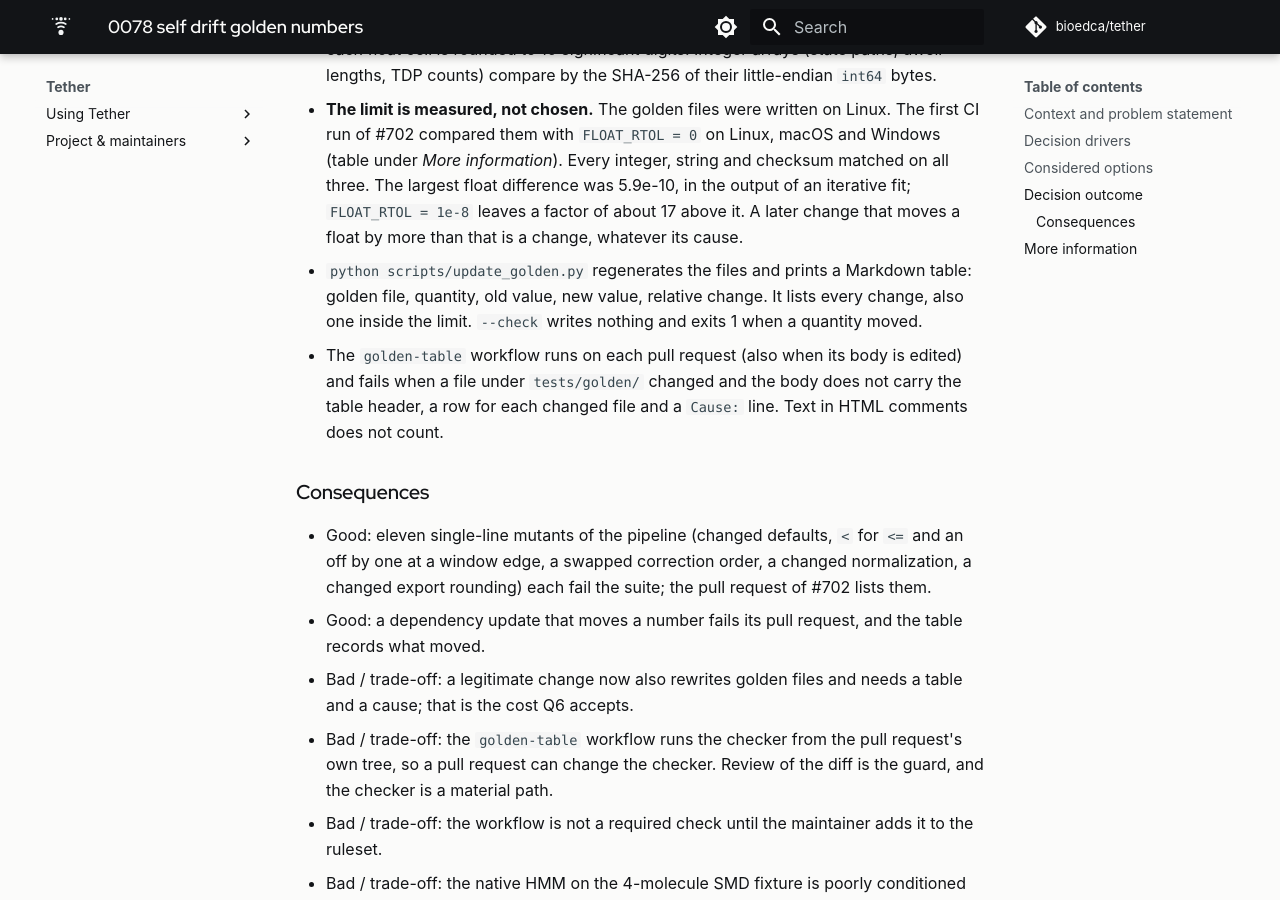
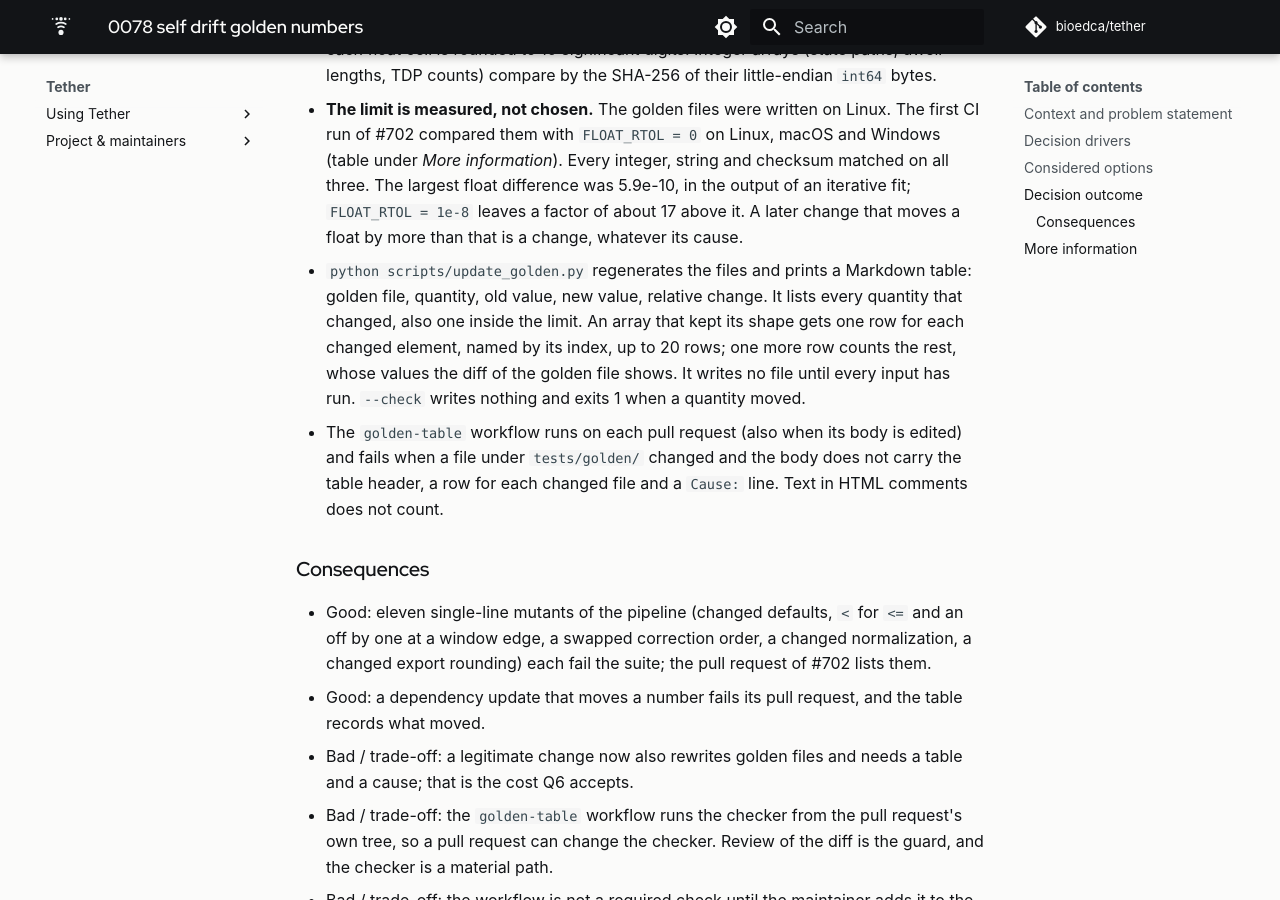
Before and after one commit to bioedca/tether, an MkDocs documentation site: the page built from docs/adr/0078-self-drift-golden-numbers.md, in a window 1280 px wide and 900 px high, scrolled down 1979 px. Built offline with MkDocs 1.6.1 and Material for MkDocs 9.7.7, drawn with Linux system fonts in a browser that asks for light colours; comment, search, counter and statistics services are not loaded; the version menu is left out.

Commit message:
test(golden): write no golden file until every input ran (#702)
update_golden.py rewrote each golden file as soon as its input ran, so
a failure in a later input left earlier files rewritten and their table
unprinted; a retry then compared with the new values. It now writes only
after every input succeeds. ADR-0078 and CONTRIBUTING.md now say that an
array lists at most 20 changed elements and counts the rest.

```diff
--- a/docs/adr/0078-self-drift-golden-numbers.md
+++ b/docs/adr/0078-self-drift-golden-numbers.md
@@ -74,8 +74,11 @@ result is exact.
   a factor of about 17 above it. A later change that moves a float by more than that is a
   change, whatever its cause.
 - `python scripts/update_golden.py` regenerates the files and prints a Markdown table: golden
-  file, quantity, old value, new value, relative change. It lists every change, also one
-  inside the limit. `--check` writes nothing and exits 1 when a quantity moved.
+  file, quantity, old value, new value, relative change. It lists every quantity that
+  changed, also one inside the limit. An array that kept its shape gets one row for each
+  changed element, named by its index, up to 20 rows; one more row counts the rest, whose
+  values the diff of the golden file shows. It writes no file until every input has run.
+  `--check` writes nothing and exits 1 when a quantity moved.
 - The `golden-table` workflow runs on each pull request (also when its body is edited) and
   fails when a file under `tests/golden/` changed and the body does not carry the table header,
   a row for each changed file and a `Cause:` line. Text in HTML comments does not count.
```
Also changed, not shown: CONTRIBUTING.md (+2 -1 lines), 2 other files.
